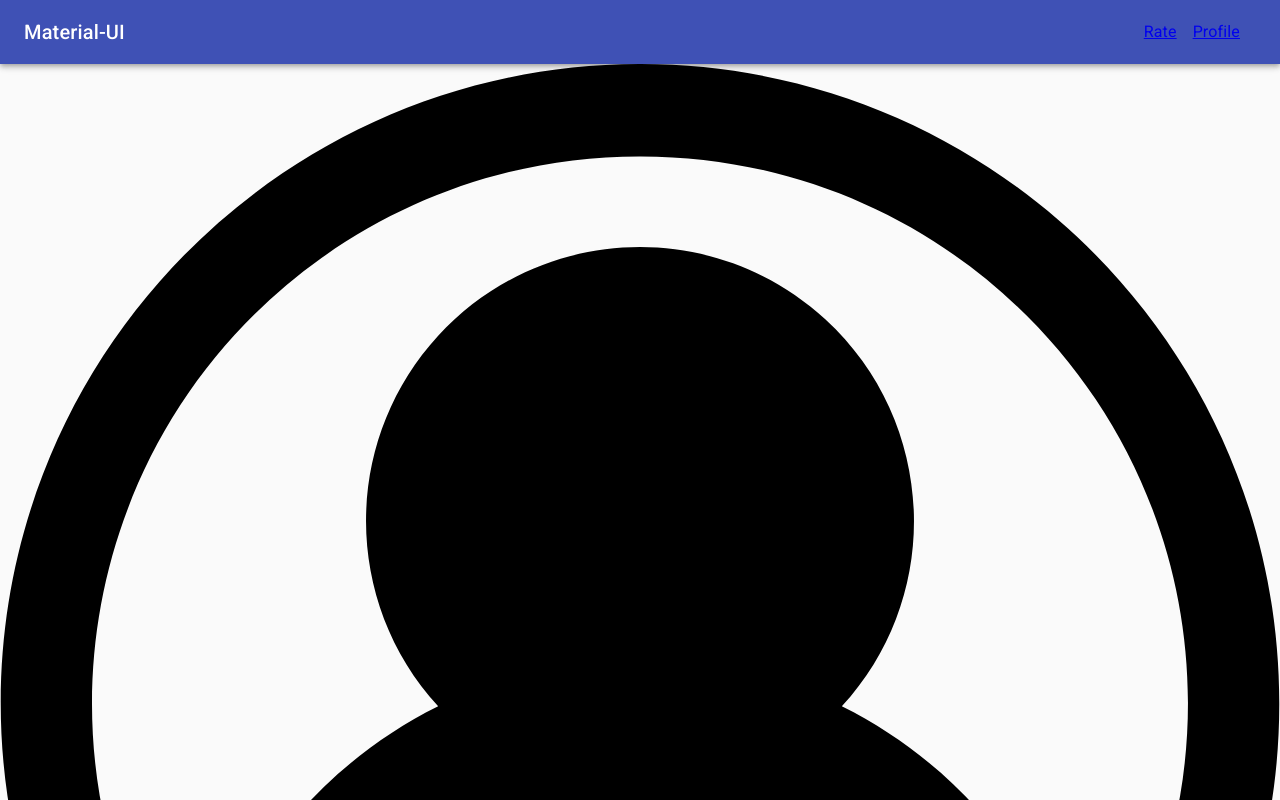
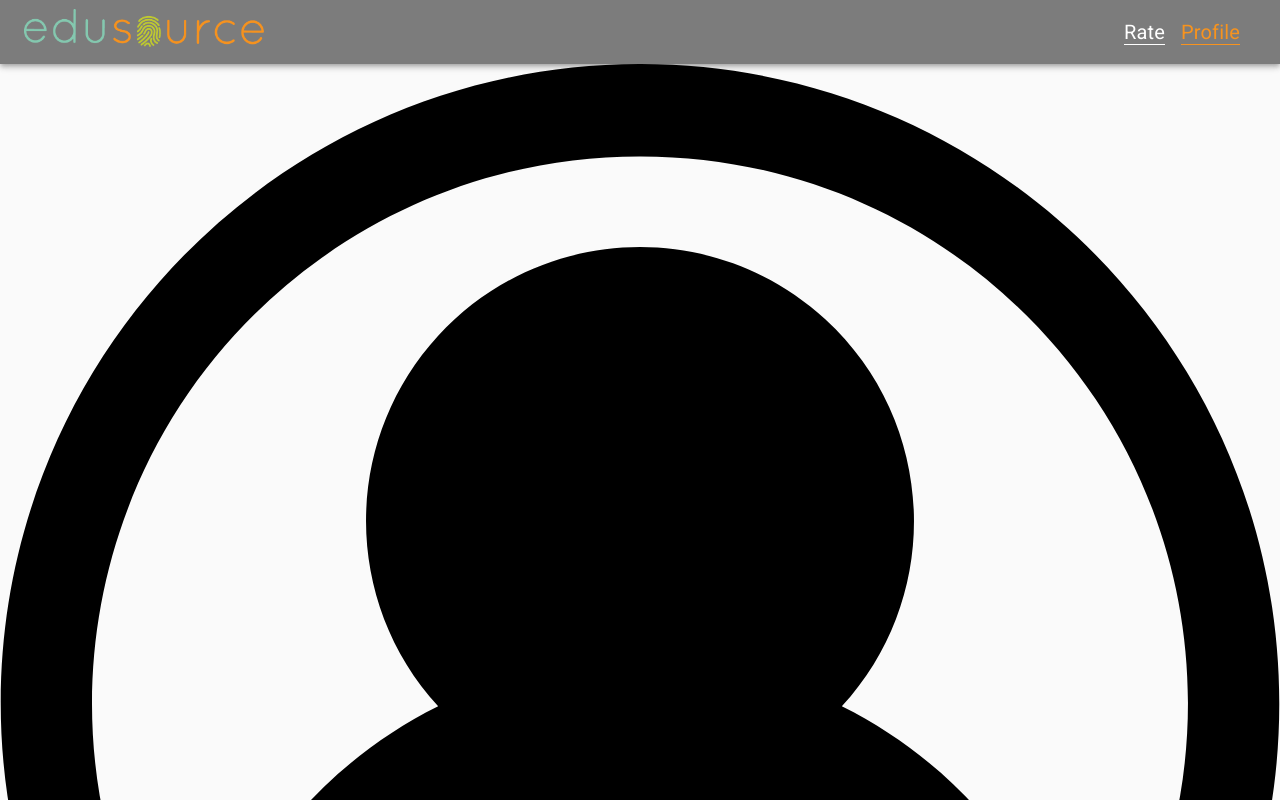
Before and after one commit to jrbeutler/rating-project-frontend, a React (Create React App) app: page / in a window 1280 px wide. Shown: the top 800 px of the page. Built offline with nearby package versions, Linux system fonts and the light colour scheme; sample sign-in values are in the browser's storage.

Commit message:
Finished up Header Styling and Rendering
The header is now aware of the browser width and will only render if a user is logged in (no login page).

```diff
--- a/src/App.tsx
+++ b/src/App.tsx
@@ -43,7 +43,9 @@ const App: React.FC = () => {
       <AuthContext.Provider value={{ loginSession, setLoginSession }}>
         <UserContext.Provider value={{ currentUser, setCurrentUser }}>
           <Router>
-            <Header />
+            {loginSession !== '' &&
+              <Header />
+            }
             <Switch>
               <Route exact path={'/login'} component={Login} />
               <Route exact path={'/rate'} component={Rate} />
--- a/src/components/Header/Header.tsx
+++ b/src/components/Header/Header.tsx
@@ -1,5 +1,5 @@
-import React, { useContext } from "react";
-import { fade, makeStyles, Theme, createStyles } from '@material-ui/core/styles';
+import React from "react";
+import { makeStyles, Theme, createStyles } from '@material-ui/core/styles';
 import AppBar from '@material-ui/core/AppBar';
 import Toolbar from '@material-ui/core/Toolbar';
 import IconButton from '@material-ui/core/IconButton';
@@ -7,27 +7,42 @@ import Typography from '@material-ui/core/Typography';
 import MenuItem from '@material-ui/core/MenuItem';
 import Menu from '@material-ui/core/Menu';
 import MenuIcon from '@material-ui/icons/Menu';
-import AccountCircle from '@material-ui/icons/AccountCircle';
 import { NavLink } from 'react-router-dom';
-import { AuthContext } from "../../App";
 import logo from '../../assets/EduSource Logo_RGB_clr.png';
 
 const useStyles = makeStyles((theme: Theme) =>
   createStyles({
+    header: {
+      backgroundColor: 'rgba(0,0,0,0.5)',
+    },
     grow: {
       flexGrow: 1,
     },
     menuButton: {
       marginRight: theme.spacing(2),
     },
-    title: {
-      display: 'none',
-      [theme.breakpoints.up('sm')]: {
-        display: 'block',
-      },
+    logo: {
+      width: '15rem',
+      marginBottom: '0.5rem',
     },
     link: {
       marginRight: '1rem',
+      fontSize: '1.25rem',
+      color: '#FFFFFF',
+      textDecoration: 'none',
+      borderBottom: '#FFFFFF 1.5px solid',
+    },
+    mobileLink: {
+      marginRight: '1rem',
+      fontSize: '1.25rem',
+      color: '#000000',
+    },
+    activeLink: {
+      marginRight: '1rem',
+      fontSize: '1.25rem',
+      color: '#F7931E',
+      textDecoration: 'none',
+      borderBottom: '#F7931E 1.5px solid',
     },
     sectionDesktop: {
       display: 'none',
@@ -46,24 +61,16 @@ const useStyles = makeStyles((theme: Theme) =>
 
 const Header: React.FC = () => {
   const classes = useStyles();
-  const authContext = useContext(AuthContext);
   const [anchorEl, setAnchorEl] = React.useState<null | HTMLElement>(null);
-  const [mobileMoreAnchorEl, setMobileMoreAnchorEl] = React.useState<null | HTMLElement>(null);
 
   const isMenuOpen = Boolean(anchorEl);
-  const isMobileMenuOpen = Boolean(mobileMoreAnchorEl);
 
   const handleProfileMenuOpen = (event: React.MouseEvent<HTMLElement>) => {
     setAnchorEl(event.currentTarget);
   };
 
-  const handleMobileMenuClose = () => {
-    setMobileMoreAnchorEl(null);
-  };
-
   const handleMenuClose = () => {
     setAnchorEl(null);
-    handleMobileMenuClose();
   };
 
   const menuId = 'primary-search-account-menu';
@@ -77,57 +84,24 @@ const Header: React.FC = () => {
       open={isMenuOpen}
       onClose={handleMenuClose}
     >
-      <MenuItem onClick={handleMenuClose}><NavLink to='/rate'>Rate</NavLink></MenuItem>
-      <MenuItem onClick={handleMenuClose}><NavLink to='/'>Profile</NavLink></MenuItem>
-    </Menu>
-  );
-
-  const mobileMenuId = 'primary-search-account-menu-mobile';
-  const renderMobileMenu = (
-    <Menu
-      anchorEl={mobileMoreAnchorEl}
-      anchorOrigin={{ vertical: 'top', horizontal: 'right' }}
-      id={mobileMenuId}
-      keepMounted
-      transformOrigin={{ vertical: 'top', horizontal: 'right' }}
-      open={isMobileMenuOpen}
-      onClose={handleMobileMenuClose}
-    >
-      <MenuItem>
-        <p>Messages</p>
+      <MenuItem onClick={handleMenuClose}>
+        <NavLink exact to='/rate' className={classes.mobileLink} activeClassName={classes.activeLink}>Rate</NavLink>
       </MenuItem>
-      <MenuItem>
-      </MenuItem>
-      <MenuItem onClick={handleProfileMenuOpen}>
-        <IconButton
-          aria-label="account of current user"
-          aria-controls="primary-search-account-menu"
-          aria-haspopup="true"
-          color="inherit"
-        >
-          <AccountCircle />
-        </IconButton>
-        <p>Profile</p>
+      <MenuItem onClick={handleMenuClose}>
+        <NavLink exact to='/' className={classes.mobileLink} activeClassName={classes.activeLink}>Profile</NavLink>
       </MenuItem>
     </Menu>
   );
 
   return (
     <div className={classes.grow}>
-      <AppBar position="static">
+      <AppBar position="static" className={classes.header}>
         <Toolbar>
-          <Typography className={classes.title} variant="h6" noWrap>
-            Material-UI
-          </Typography>
+          <img src={logo} title='EduSource' alt='EduSource' className={classes.logo} />
           <div className={classes.grow} />
           <div className={classes.sectionDesktop}>
-            {authContext.loginSession !== '' ?
-              <>
-                <Typography className={classes.link}><NavLink to='/rate'>Rate</NavLink></Typography>
-                <Typography className={classes.link}><NavLink to='/'>Profile</NavLink></Typography>
-              </> :
-              <img src={logo} title='EduSource' alt='EduSource' />
-            }
+          <Typography><NavLink exact to='/rate' className={classes.link} activeClassName={classes.activeLink}>Rate</NavLink></Typography>
+          <Typography><NavLink exact to='/' className={classes.link} activeClassName={classes.activeLink}>Profile</NavLink></Typography>
           </div>
           <div className={classes.sectionMobile}>
             <IconButton
@@ -143,7 +117,6 @@ const Header: React.FC = () => {
           </div>
         </Toolbar>
       </AppBar>
-      {renderMobileMenu}
       {renderMenu}
     </div>
   );
```
